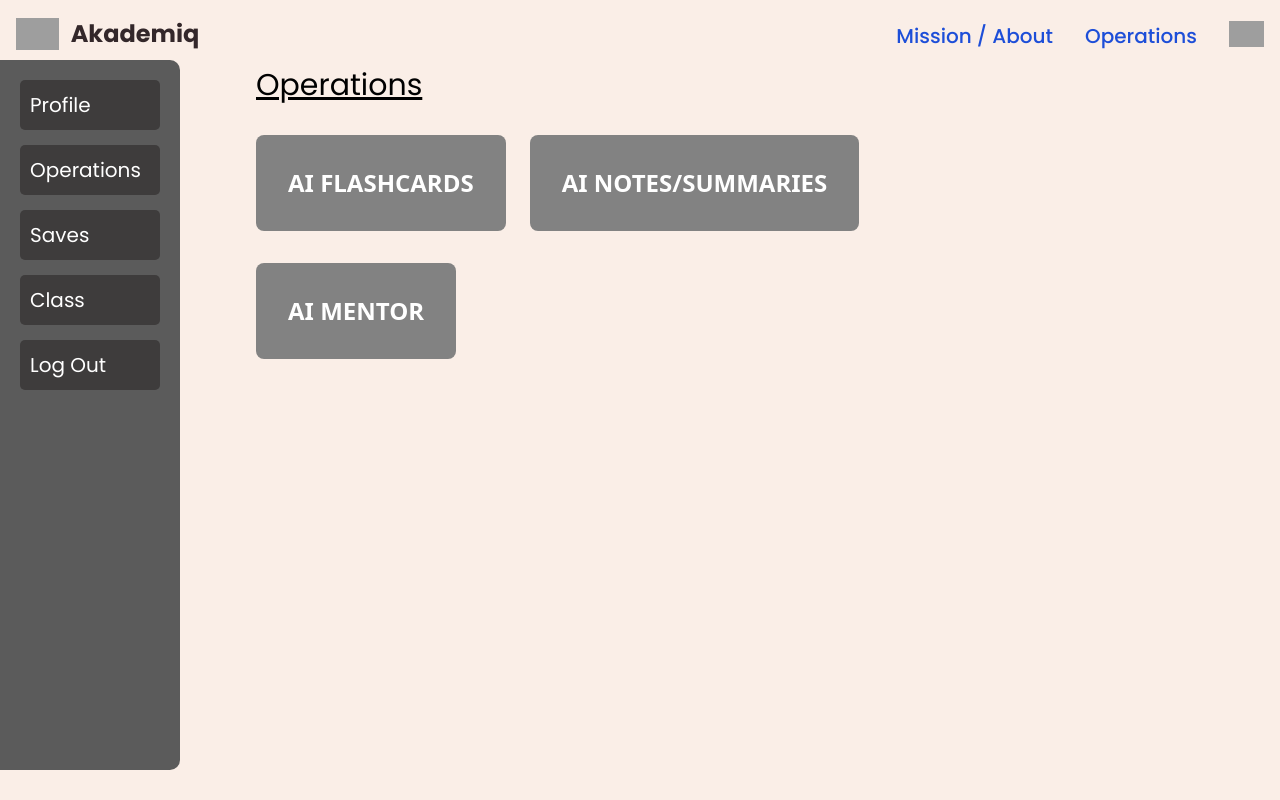
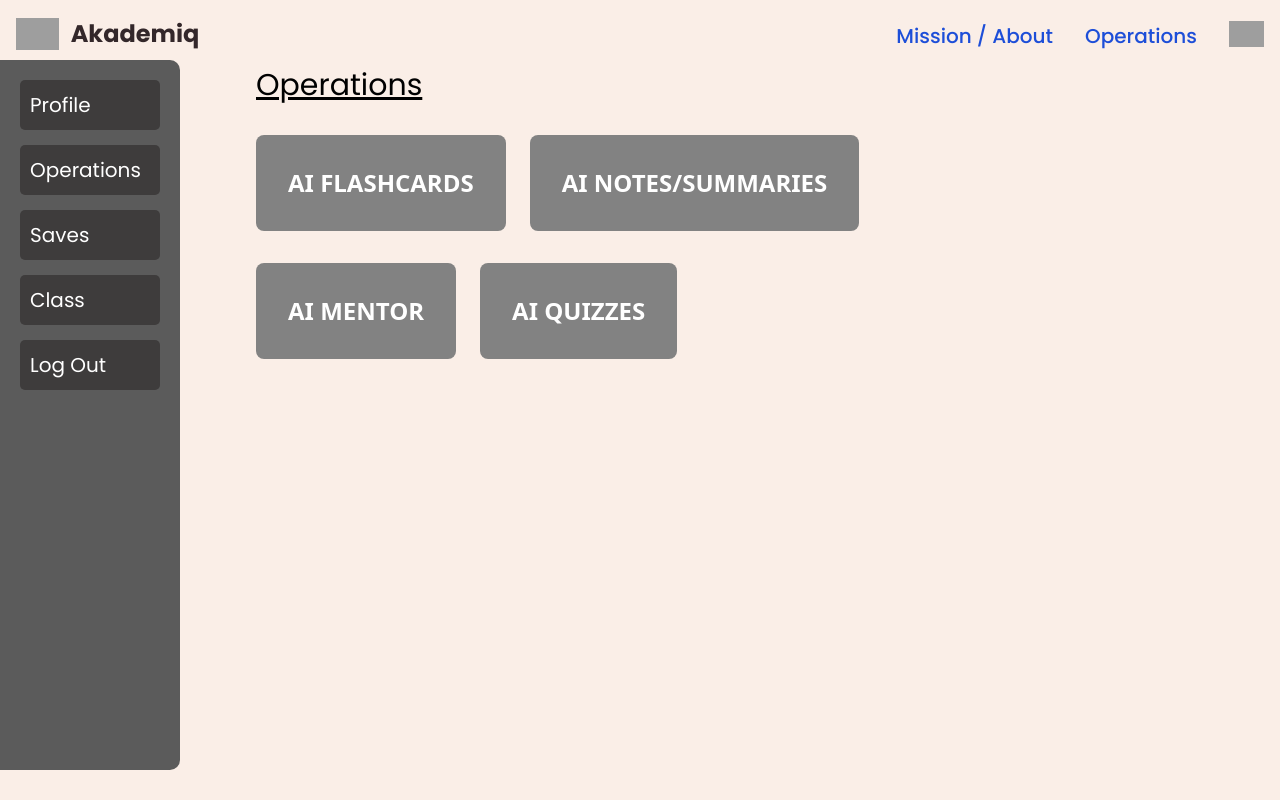
Before and after one commit to 0Armaan025/akademiq, a React (Create React App) app: page / in a window 1280 px wide. Built offline with nearby package versions, Linux system fonts and the light colour scheme; grey boxes are pictures that could not be loaded; a web font is replaced by a local one.

Commit message:
static operations for teachers done

```diff
--- a/src/App.js
+++ b/src/App.js
@@ -4,11 +4,12 @@ import ProfileSetupPage from "./pages/profile-set-up/student/ProfileSetupPage";
 import ProfileSetUpPage from "./pages/profile-set-up/teacher/ProfileSetUpPage";
 import ProfileScreen from "./pages/profile/student/ProfileScreen";
 import StudentOperationsPage from "./pages/operations/student/StudentOperationsPage";
+import TeacherOperationsPage from "./pages/operations/teacher/TeacherOperationsPage";
 
 export default function App() {
   return (
     <>
-      <StudentOperationsPage />
+      <TeacherOperationsPage />
     </>
   );
 }
--- /dev/null
+++ b/src/pages/operations/teacher/TeacherOperationsPage.jsx
@@ -0,0 +1,62 @@
+import React from "react";
+import Navbar from "../../../components/navbar/Navbar";
+import "./teacheroperationspage.css";
+import LeftSideBar from "../../../components/leftsidebar/LeftSideBar";
+
+const TeacherOperationsPage = () => {
+  return (
+    <>
+      <Navbar />
+      <div className="studentOperationsPage flex flex-row">
+        <LeftSideBar />
+        <div className="rightSide flex flex-col pl-64">
+          <h4
+            className="text-3xl mr-16 underline"
+            style={{ fontFamily: "Poppins" }}
+          >
+            {" "}
+            Operations{" "}
+          </h4>
+          <div className="row flex flex-row justify-center items-center">
+            <div className="component mt-8 px-8 py-8  transition-all hover:cursor-pointer hover:border-black border-1 bg-[#828282] text-center items-center justify-center flex flex-col rounded-lg hover:bg-[#605f5f]">
+              <h4
+                className="text-2xl text-white font-semibold"
+                style={{ background: "none" }}
+              >
+                AI FLASHCARDS
+              </h4>
+            </div>
+            <div className="component ml-6 mt-8 px-8 py-8  transition-all hover:cursor-pointer hover:border-black border-1 bg-[#828282] text-center items-center justify-center flex flex-col rounded-lg hover:bg-[#605f5f]">
+              <h4
+                className="text-2xl text-white font-semibold"
+                style={{ background: "none" }}
+              >
+                AI NOTES/SUMMARIES
+              </h4>
+            </div>
+          </div>
+          <div className="row flex flex-row justify-start items-start">
+            <div className="component mt-8 px-8 py-8  transition-all hover:cursor-pointer hover:border-black border-1 bg-[#828282] text-center items-center justify-center flex flex-col rounded-lg hover:bg-[#605f5f]">
+              <h4
+                className="text-2xl text-white font-semibold"
+                style={{ background: "none" }}
+              >
+                AI MENTOR
+              </h4>
+            </div>
+            <div className="component ml-6 mt-8 px-8 py-8  transition-all hover:cursor-pointer hover:border-black border-1 bg-[#828282] text-center items-center justify-center flex flex-col rounded-lg hover:bg-[#605f5f]">
+              <h4
+                className="text-2xl text-white font-semibold"
+                style={{ background: "none" }}
+              >
+                AI QUIZZES
+              </h4>
+            </div>
+          </div>
+        </div>
+      </div>
+    </>
+  );
+};
+
+export default TeacherOperationsPage;
```
Also changed, not shown: src/pages/operations/teacher/teacheroperationspage.css (added).
